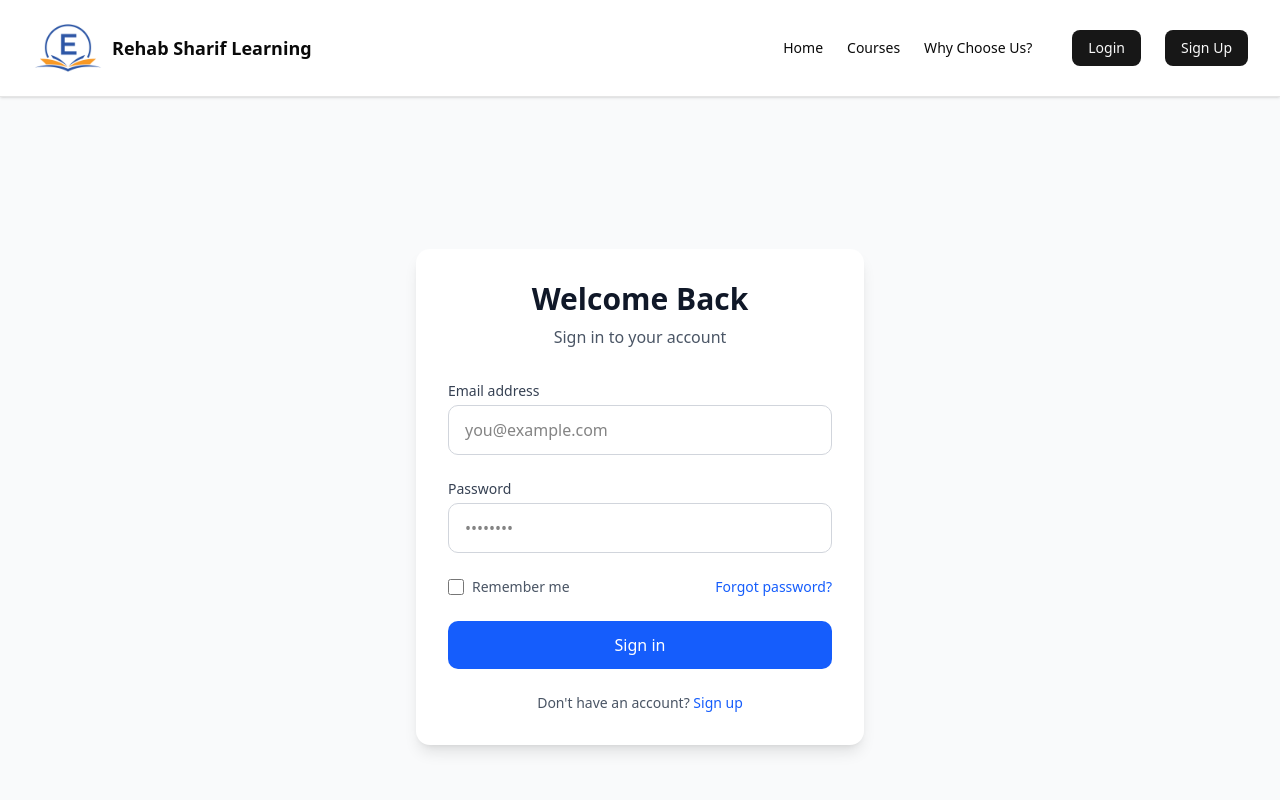
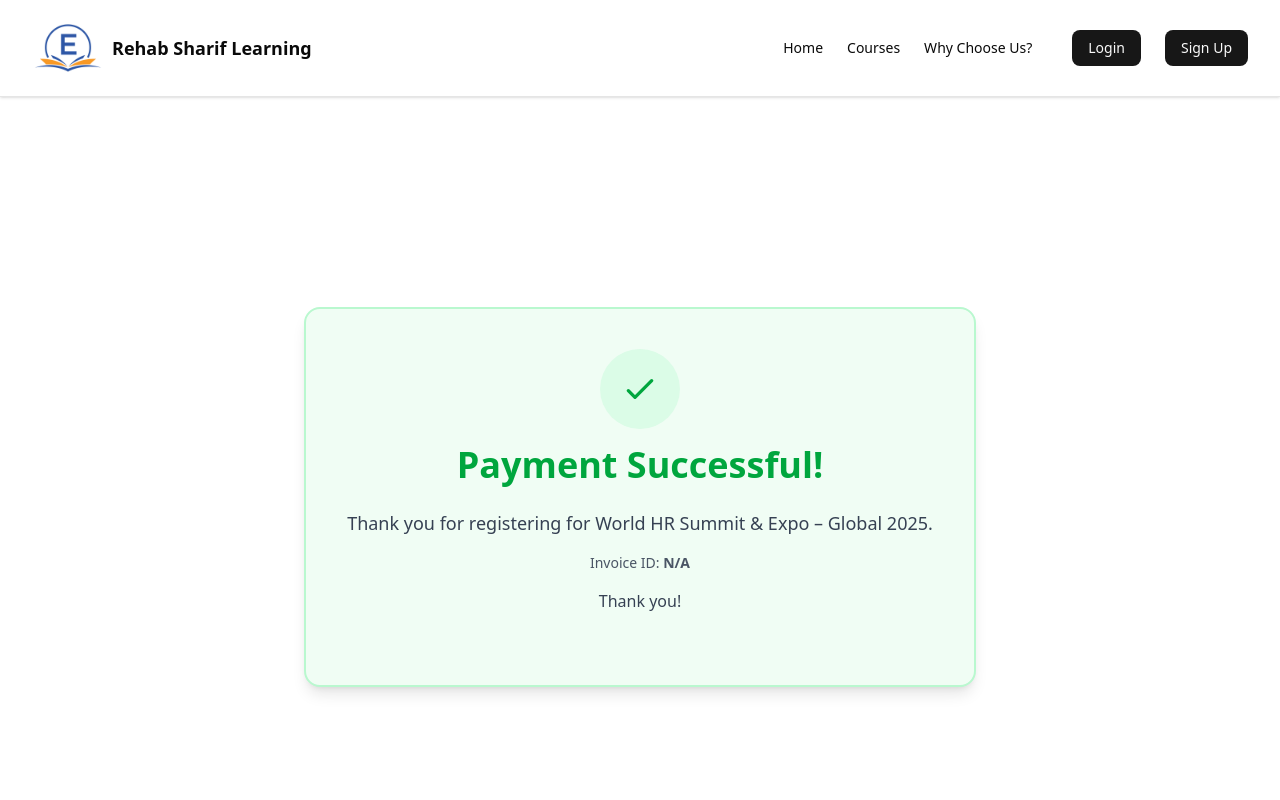
Before and after one commit to musaibxandra/elementary-learning, a Next.js app: page /login in a window 1280 px wide. Shown: the top 800 px of the page. Built offline with nearby package versions, Linux system fonts and the light colour scheme.

Commit message:
feat: resolved error

```diff
--- a/app/error/page.tsx
+++ b/app/error/page.tsx
@@ -1,8 +1,9 @@
 'use client';
 // app/error/page.tsx
 import { useSearchParams } from 'next/navigation';
+import { Suspense } from 'react';
 
-export default function ErrorPage() {
+function ErrorContent() {
   const searchParams = useSearchParams();
   const paymentId = searchParams.get('paymentId') || searchParams.get('Id'); // MyFatoorah appends these
 
@@ -40,3 +41,19 @@ export default function ErrorPage() {
     </div>
   );
 }
+
+export default function ErrorPage() {
+  return (
+    <Suspense fallback={
+      <div className="min-h-screen flex items-center justify-center px-4 sm:px-6 lg:px-8 py-12 sm:py-16 bg-red-50 w-full overflow-x-hidden">
+        <div className="max-w-2xl w-full min-w-0 text-center">
+          <div className="bg-white border-2 border-red-200 rounded-xl sm:rounded-2xl p-6 sm:p-8 md:p-10 shadow-lg">
+            <p className="text-sm sm:text-base text-gray-600">Loading...</p>
+          </div>
+        </div>
+      </div>
+    }>
+      <ErrorContent />
+    </Suspense>
+  );
+}
--- a/app/login/page.tsx
+++ b/app/login/page.tsx
@@ -1,91 +1,53 @@
 'use client';
+// app/success/page.tsx (or pages/success.tsx if Pages Router)
+import { useSearchParams } from 'next/navigation'; // For query params
+import { Suspense } from 'react';
 
-import { useState } from 'react';
+function SuccessContent() {
+  const searchParams = useSearchParams();
+  const invoiceId = searchParams.get('invoiceId'); // MyFatoorah appends params like ?invoiceId=123
 
-export default function LoginPage() {
-  const [email, setEmail] = useState('');
-  const [password, setPassword] = useState('');
-  const [loading, setLoading] = useState(false);
-
-  const handleSubmit = async (e: React.FormEvent) => {
-    e.preventDefault();
-    setLoading(true);
-
-    // Simulate API call
-    await new Promise((resolve) => setTimeout(resolve, 1000));
-
-    console.log('Login attempt:', { email, password });
-    setLoading(false);
-
-    // Here you would typically call your auth API
-    // await signIn({ email, password });
-  };
+  // TODO: Verify payment status via MyFatoorah API (e.g., ExecutePayment or GetPaymentStatus)
+  // Use invoiceId to fetch details and update your DB (e.g., mark registration paid)
 
   return (
-    <div className="min-h-screen bg-gray-50 flex items-center justify-center px-4">
-      <div className="max-w-md w-full bg-white rounded-xl shadow-lg p-8">
-        <div className="text-center mb-8">
-          <h1 className="text-3xl font-bold text-gray-900">Welcome Back</h1>
-          <p className="mt-2 text-gray-600">Sign in to your account</p>
+    <div className="min-h-screen flex items-center justify-center px-4 sm:px-6 lg:px-8 py-12 sm:py-16 w-full overflow-x-hidden">
+      <div className="max-w-2xl w-full min-w-0 text-center">
+        <div className="bg-green-50 border-2 border-green-200 rounded-xl sm:rounded-2xl p-6 sm:p-8 md:p-10 shadow-lg">
+          <div className="mb-6">
+            <div className="w-16 h-16 sm:w-20 sm:h-20 mx-auto mb-4 bg-green-100 rounded-full flex items-center justify-center">
+              <svg className="w-8 h-8 sm:w-10 sm:h-10 text-green-600" fill="none" stroke="currentColor" viewBox="0 0 24 24">
+                <path strokeLinecap="round" strokeLinejoin="round" strokeWidth={2} d="M5 13l4 4L19 7" />
+              </svg>
+            </div>
+            <h1 className="text-2xl sm:text-3xl md:text-4xl font-bold text-green-600 mb-4">Payment Successful!</h1>
+          </div>
+          <div className="space-y-3 sm:space-y-4 mb-6 sm:mb-8">
+            <p className="text-sm sm:text-base md:text-lg text-gray-700">Thank you for registering for World HR Summit & Expo – Global 2025.</p>
+            <p className="text-xs sm:text-sm text-gray-600">Invoice ID: <span className="font-semibold">{invoiceId || 'N/A'}</span></p>
+            <p className="text-sm sm:text-base text-gray-700 font-medium">Thank you!</p>
+          </div>
+          {/* <Link href="get_tickets">
+            <Button className='cursor-pointer text-sm sm:text-base px-6 py-3'>Back to Tickets</Button>
+          </Link> */}
         </div>
-
-        <form onSubmit={handleSubmit} className="space-y-6">
-          <div>
-            <label htmlFor="email" className="block text-sm font-medium text-gray-700">
-              Email address
-            </label>
-            <input
-              id="email"
-              type="email"
-              required
-              value={email}
-              onChange={(e) => setEmail(e.target.value)}
-              className="mt-1 block w-full px-4 py-3 border border-gray-300 rounded-lg focus:ring-2 focus:ring-blue-500 focus:border-transparent outline-none transition"
-              placeholder="you@example.com"
-            />
-          </div>
-
-          <div>
-            <label htmlFor="password" className="block text-sm font-medium text-gray-700">
-              Password
-            </label>
-            <input
-              id="password"
-              type="password"
-              required
-              value={password}
-              onChange={(e) => setPassword(e.target.value)}
-              className="mt-1 block w-full px-4 py-3 border border-gray-300 rounded-lg focus:ring-2 focus:ring-blue-500 focus:border-transparent outline-none transition"
-              placeholder="••••••••"
-            />
-          </div>
-
-          <div className="flex items-center justify-between">
-            <label className="flex items-center">
-              <input type="checkbox" className="w-4 h-4 text-blue-600 rounded border-gray-300" />
-              <span className="ml-2 text-sm text-gray-600">Remember me</span>
-            </label>
-            <a href="#" className="text-sm text-blue-600 hover:text-blue-500">
-              Forgot password?
-            </a>
-          </div>
-
-          <button
-            type="submit"
-            disabled={loading}
-            className="w-full py-3 px-4 bg-blue-600 hover:bg-blue-700 text-white font-medium rounded-lg transition disabled:opacity-70 disabled:cursor-not-allowed"
-          >
-            {loading ? 'Signing in...' : 'Sign in'}
-          </button>
-        </form>
-
-        <p className="mt-6 text-center text-sm text-gray-600">
-          Don&apos;t have an account?{' '}
-          <a href="#" className="font-medium text-blue-600 hover:text-blue-500">
-            Sign up
-          </a>
-        </p>
       </div>
     </div>
   );
 }
+
+export default function SuccessPage() {
+  return (
+    <Suspense fallback={
+      <div className="min-h-screen flex items-center justify-center px-4 sm:px-6 lg:px-8 py-12 sm:py-16 w-full overflow-x-hidden">
+        <div className="max-w-2xl w-full min-w-0 text-center">
+          <div className="bg-green-50 border-2 border-green-200 rounded-xl sm:rounded-2xl p-6 sm:p-8 md:p-10 shadow-lg">
+            <p className="text-sm sm:text-base text-gray-600">Loading...</p>
+          </div>
+        </div>
+      </div>
+    }>
+      <SuccessContent />
+    </Suspense>
+  );
+}
```
